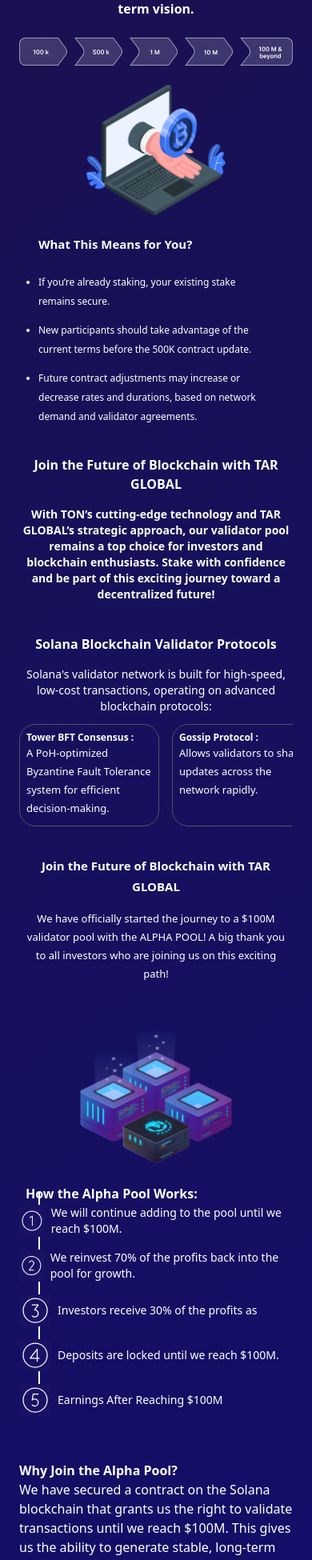
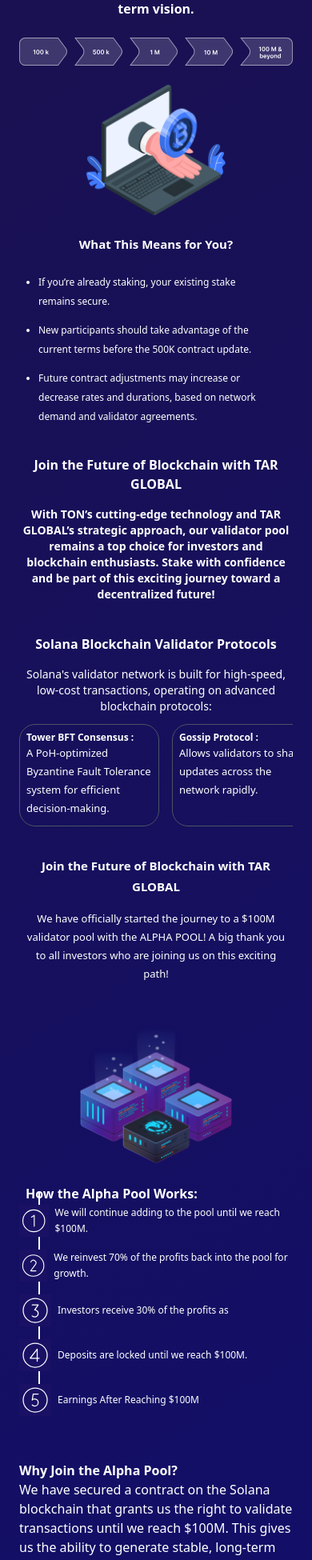
Before and after one commit to blackdevWeb3/presentation_landing, a React (Vite) app: page / in a window 390 px wide. Shown: the part 1734-3684 px from the top of the page at 80% size. Built offline with nearby package versions, Linux system fonts and the light colour scheme.

Commit message:
Alpha pool works update
Co-authored-by: sm4rtdev <elonscottdev@gmail.com>
Co-authored-by: blackdevWeb3 <tan.haruki93@gmail.com>

```diff
--- a/src/components/light.tsx
+++ b/src/components/light.tsx
@@ -67,7 +67,7 @@
           <img className="w-auto h-auto mt-6" src={computer} alt="light" />
         </div>
         <div className="text-[15px] tracking-normal leading-6 mt-6 px-6 md:max-w-[754px] md:pl-8">
-          <div className="text-md font-bold md:text-[2rem] md:leading-[4rem]">
+          <div className="text-md font-bold md:text-[2rem] md:leading-[4rem] text-center">
             What This Means for You?
           </div>
           <ul className="list-disc mt-6 md:pl-4">
@@ -229,7 +229,7 @@
           <img className="w-auto" src={float1} alt="float" />
         </div>
         <div className="relative w-full">
-          <div className="absolute bottom-[2.8rem] left-[24px] md:bottom-[] md:left-[1.2rem] -z-100">
+          <div className="absolute bottom-[2.8rem] left-[24px] md:left-[1.2rem] -z-100">
             <div className="hidden md:block w-[2px] h-[50px] bg-white"></div>
             <div className="hidden md:block w-[2px] h-[50px] bg-white"></div>
             <div className="w-[2px] h-[50px] bg-white"></div>
@@ -244,34 +244,34 @@
             </div>
             <div className="flex mb-4 items-center  md:justify-start">
               <PiNumberCircleOneThin className="text-[2.5rem] md:text-[50px] bg-[#1A1165]" />
-              <div className="text-sm leading-[20px] ml-2 md:text-[24px] md:leading-[34px] max-w-[320px]">
+              <div className="text-[12px] leading-[20px] ml-2 md:text-[24px] md:leading-[34px] max-w-[320px]">
                 We will continue adding to the pool until we reach $100M.
               </div>
             </div>
             <div className="flex mb-4 items-center  md:justify-start">
               <PiNumberCircleTwoThin className="text-[2.5rem] md:text-[50px] bg-[#1A1165]" />
 
-              <div className="text-sm leading-[20px] ml-2 md:text-[24px] md:leading-[34px] max-w-[320px]">
+              <div className="text-[12px] leading-[20px] ml-2 md:text-[24px] md:leading-[34px] max-w-[320px]">
                 We reinvest 70% of the profits back into the pool for growth.
               </div>
             </div>
             <div className="flex mb-4 items-center  md:justify-start">
               <PiNumberCircleThreeThin className="text-[2.5rem] md:text-[50px] bg-[#1A1165]" />
 
-              <div className="text-sm leading-[20px] ml-2 md:text-[24px] md:leading-[34px] max-w-[320px]">
+              <div className="text-[12px] leading-[20px] ml-2 md:text-[24px] md:leading-[34px] max-w-[320px]">
                 Investors receive 30% of the profits as
               </div>
             </div>
             <div className="flex mb-4 items-center  md:justify-start">
               <PiNumberCircleFourThin className="text-[2.5rem] md:text-[50px] bg-[#1A1165]" />
 
-              <div className="text-sm leading-[20px] ml-2 md:text-[24px] md:leading-[34px] max-w-[320px]">
+              <div className="text-[12px] leading-[20px] ml-2 md:text-[24px] md:leading-[34px] max-w-[320px]">
                 Deposits are locked until we reach $100M.
               </div>
             </div>
             <div className="flex mb-4 items-center  md:justify-start">
               <PiNumberCircleFiveThin className="text-[2.5rem] md:text-[50px] bg-[#1A1165]" />
-              <div className="text-sm leading-[20px] ml-2 md:text-[24px] md:leading-[34px] max-w-[320px]">
+              <div className="text-[12px] leading-[20px] ml-2 md:text-[24px] md:leading-[34px] max-w-[320px]">
                 Earnings After Reaching $100M
               </div>
             </div>
@@ -291,7 +291,7 @@
 
         <div className=" text-sm mt-4 w-full md:flex md:justify-between md:mt-24">
           <div>
-            <MdCheckCircleOutline className="text-[2.25rem] md:text-[80px]" />
+            <MdCheckCircleOutline className="text-[2.25rem] md:text-[50px]" />
             <div className="w-[290px] text-[14px] leading-[24px] sm:text-[20px] sm:leading-[34px]">
               Liquidity & Growth – The Alpha Pool is designed to build
               liquidity, strengthening our validator position.
```
Also changed, not shown: 1 other file (tests, documents, lock files or other folders).
